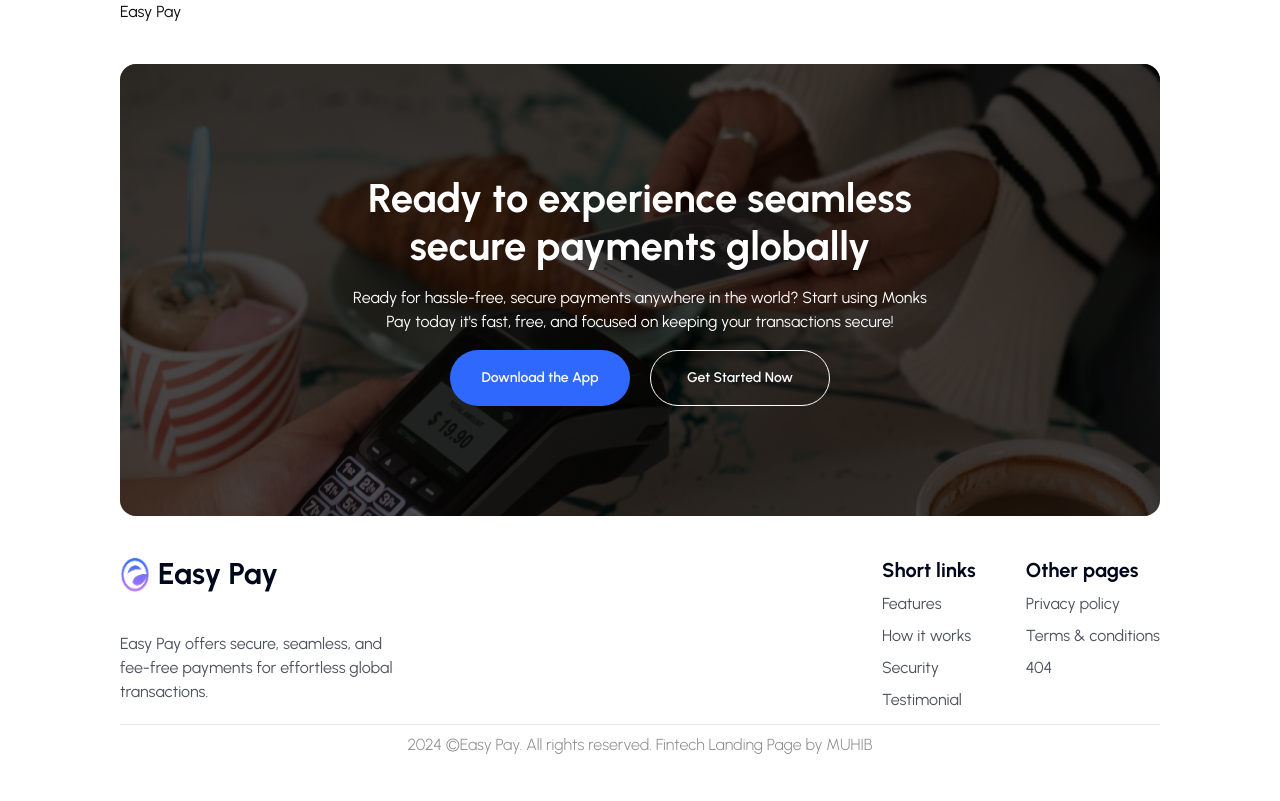
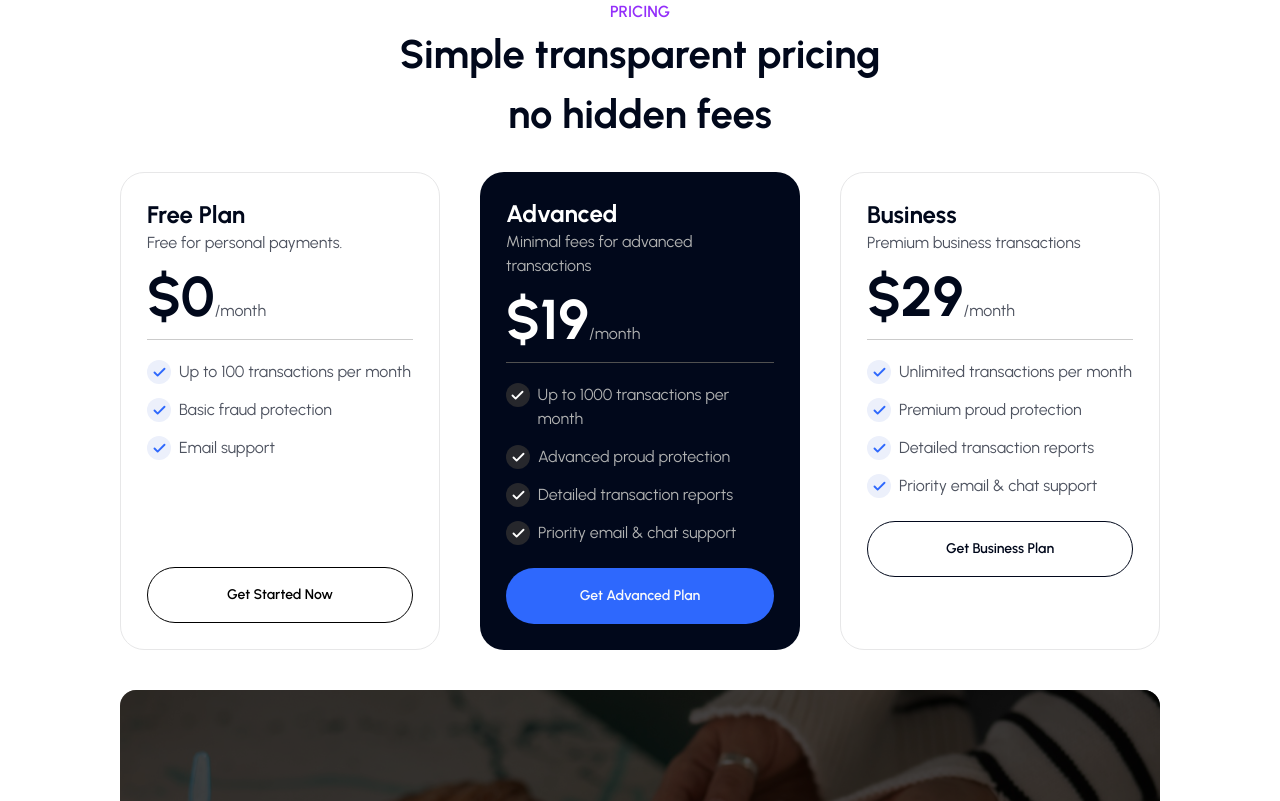
Before and after one commit to Faey2023/fintech-landing, a Next.js app: page / in a window 1280 px wide. Shown: the top 801 px of the page. Built offline with nearby package versions, Linux system fonts and the light colour scheme.

Commit message:
pricing section added

```diff
--- a/src/app/page.tsx
+++ b/src/app/page.tsx
@@ -1,10 +1,11 @@
 import Footer from "@/sections/Footer";
+import Pricing from "@/sections/Pricing";
 import Ready from "@/sections/Ready";
 
 const Home = () => {
   return (
     <div className="space-y-10 mx-10 md:mx-30 mb-5">
-      <h1>Easy Pay</h1>
+      <Pricing />
       <Ready />
       <Footer />
     </div>
--- /dev/null
+++ b/src/sections/Pricing.tsx
@@ -0,0 +1,132 @@
+import { Button } from "@/components/ui/button";
+import { Check } from "lucide-react";
+
+const Pricing = () => {
+  return (
+    <section>
+      <div className="text-center">
+        <h5 className="uppercase text-[#932EFA] font-semibold ">pricing</h5>
+        <h2 className="font-bold text-[#01081B] text-[40px]">
+          Simple transparent pricing <br /> no hidden fees
+        </h2>
+      </div>
+      <div className="grid grid-cols-1 md:grid-cols-3 gap-10 mt-7">
+        <div className="rounded-3xl p-6.5 border border-[#E7E7E8] text-[#01081B] flex flex-col h-full">
+          <div className="flex-1">
+            <h3 className="font-bold text-2xl">Free Plan</h3>
+            <p className="text-[#4D525F]">Free for personal payments.</p>
+            <h2 className="font-bold text-[56px]">
+              $0
+              <span className="text-base font-normal text-[#4D525F]">
+                /month
+              </span>
+            </h2>
+            <div className="border-t border-[#CBCBCB] py-5 space-y-3.5">
+              <p className="inline-flex gap-2 text-[#4D525F]">
+                <span className="size-6 text-[#2E68FD] bg-[#ECF0FB] rounded-full flex justify-center items-center">
+                  <Check size={15} strokeWidth={3} />
+                </span>
+                Up to 100 transactions per month
+              </p>
+              <p className="inline-flex gap-2 text-[#4D525F]">
+                <span className="size-6 text-[#2E68FD] bg-[#ECF0FB] rounded-full flex justify-center items-center">
+                  <Check size={15} strokeWidth={3} />
+                </span>
+                Basic fraud protection
+              </p>
+              <p className="inline-flex gap-2 text-[#4D525F]">
+                <span className="size-6 text-[#2E68FD] bg-[#ECF0FB] rounded-full flex justify-center items-center">
+                  <Check size={15} strokeWidth={3} />
+                </span>
+                Email support
+              </p>
+            </div>
+          </div>
+          <Button className="mt-6 rounded-full h-14 w-full font-semibold text-black border border-black bg-transparent hover:bg-black hover:text-white cursor-pointer">
+            Get Started Now
+          </Button>
+        </div>
+
+        <div className="rounded-3xl p-6.5 bg-[#01081B] text-white ">
+          <h3 className="font-bold text-2xl">Advanced</h3>
+          <p className="text-[#B1B2B2]">
+            Minimal fees for advanced transactions
+          </p>
+          <h2 className="font-bold text-[56px]">
+            $19
+            <span className="text-base font-normal text-[#B1B2B2]">/month</span>
+          </h2>
+          <div className="border-t border-[#505050] py-5 space-y-3.5">
+            <p className="inline-flex gap-2 text-[#B1B2B2]">
+              <span className="size-6 text-white bg-[#26272C] rounded-full flex justify-center items-center">
+                <Check size={15} strokeWidth={3} />
+              </span>
+              Up to 1000 transactions per month
+            </p>
+            <p className="inline-flex gap-2 text-[#B1B2B2]">
+              <span className="size-6 text-white bg-[#26272C] rounded-full flex justify-center items-center">
+                <Check size={15} strokeWidth={3} />
+              </span>
+              Advanced proud protection
+            </p>
+            <p className="inline-flex gap-2 text-[#B1B2B2]">
+              <span className="size-6 text-white bg-[#26272C] rounded-full flex justify-center items-center">
+                <Check size={15} strokeWidth={3} />
+              </span>
+              Detailed transaction reports
+            </p>
+            <p className="inline-flex gap-2 text-[#B1B2B2]">
+              <span className="size-6 text-white bg-[#26272C] rounded-full flex justify-center items-center">
+                <Check size={15} strokeWidth={3} />
+              </span>
+              Priority email & chat support
+            </p>
+          </div>
+          <Button className="rounded-full h-14 w-full border border-transparent bg-[#2E68FD] font-semibold cursor-pointer hover:bg-transparent hover:border-[#2E68FD] hover:text-[#2E68FD]">
+            Get Advanced Plan
+          </Button>
+        </div>
+
+        <div className="rounded-3xl p-6.5 border border-[#E7E7E8] text-[#01081B]">
+          <h3 className="font-bold text-2xl">Business</h3>
+          <p className="text-[#4D525F]">Premium business transactions</p>
+          <h2 className="font-bold text-[56px]">
+            $29
+            <span className="text-base font-normal text-[#4D525F]">/month</span>
+          </h2>
+          <div className="border-t border-[#CBCBCB] py-5 space-y-3.5">
+            <p className="inline-flex gap-2 text-[#4D525F]">
+              <span className="size-6 text-[#2E68FD] bg-[#ECF0FB] rounded-full flex justify-center items-center">
+                <Check size={15} strokeWidth={3} />
+              </span>
+              Unlimited transactions per month
+            </p>
+            <p className="inline-flex gap-2 text-[#4D525F]">
+              <span className="size-6 text-[#2E68FD] bg-[#ECF0FB] rounded-full flex justify-center items-center">
+                <Check size={15} strokeWidth={3} />
+              </span>
+              Premium proud protection
+            </p>
+            <p className="inline-flex gap-2 text-[#4D525F]">
+              <span className="size-6 text-[#2E68FD] bg-[#ECF0FB] rounded-full flex justify-center items-center">
+                <Check size={15} strokeWidth={3} />
+              </span>
+              Detailed transaction reports
+            </p>
+            <p className="inline-flex gap-2 text-[#4D525F]">
+              <span className="size-6 text-[#2E68FD] bg-[#ECF0FB] rounded-full flex justify-center items-center">
+                <Check size={15} strokeWidth={3} />
+              </span>
+              Priority email & chat support
+            </p>
+          </div>
+          <Button className="rounded-full h-14 w-full font-semibold text-[#01081B] border border-[#01081B] bg-transparent hover:bg-[#01081B] hover:text-white cursor-pointer">
+            Get Business Plan
+          </Button>
+        </div>
+      </div>
+    </section>
+  );
+};
+
+export default Pricing;
```
